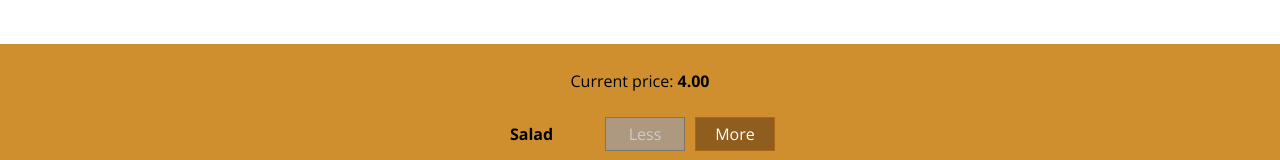
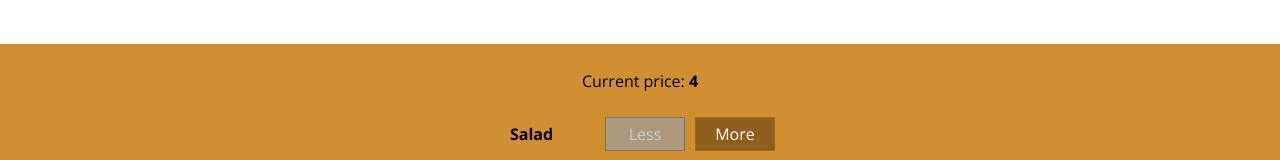
Before and after one commit to gabycasper007/adelyn, a React (Create React App) app: page / in a window 1280 px wide. Shown: the part 594-754 px from the top of the page. Built offline with nearby package versions, Linux system fonts and the light colour scheme.

Commit message:
Total price

```diff
--- a/src/components/Burger/BuildControls/BuildControls.jsx
+++ b/src/components/Burger/BuildControls/BuildControls.jsx
@@ -10,7 +10,7 @@ const buildControls = props => {
   return (
     <div className={classes.BuildControls}>
       <p>
-        Current price: <strong>{props.price.toFixed(2)}</strong>
+        Current price: <strong>{props.price}</strong>
       </p>
       {Object.keys(props.ingredients).map(ingredient => {
         const ingr = ingredient.charAt(0).toUpperCase() + ingredient.slice(1);
--- a/src/components/Burger/OrderSummary/OrderSummary.jsx
+++ b/src/components/Burger/OrderSummary/OrderSummary.jsx
@@ -13,6 +13,9 @@ const orderSummary = props => (
         </li>
       ))}
     </ul>
+    <p>
+      <strong>Total price: {props.totalPrice}</strong>
+    </p>
     <p>Continue to checkout?</p>
     <Button type="Danger" clicked={props.cancel}>
       CANCEL
--- a/src/containers/BurgerBuilder/BurgerBuilder.jsx
+++ b/src/containers/BurgerBuilder/BurgerBuilder.jsx
@@ -29,7 +29,9 @@ class BurgerBuilder extends Component {
         ...this.state.ingredients,
         [type]: this.state.ingredients[type] + 1
       },
-      totalPrice: this.state.totalPrice + INGREDIENT_PRICES[type]
+      totalPrice: this.correctDecimals(
+        +this.state.totalPrice + INGREDIENT_PRICES[type]
+      )
     });
   };
 
@@ -42,9 +44,13 @@ class BurgerBuilder extends Component {
           : 0
       },
       totalPrice: this.state.ingredients[type]
-        ? this.state.totalPrice - INGREDIENT_PRICES[type]
+        ? this.correctDecimals(+this.state.totalPrice - INGREDIENT_PRICES[type])
         : this.state.totalPrice
     });
+  };
+
+  correctDecimals = price => {
+    return price.toFixed(2);
   };
 
   purchaseHandler = () => {
@@ -74,6 +80,7 @@ class BurgerBuilder extends Component {
             ingredients={this.state.ingredients}
             cancel={this.cancelOrderHandler}
             continue={this.continueOrderHandler}
+            totalPrice={this.state.totalPrice}
           />
         </Modal>
         <Burger ingredients={this.state.ingredients} />
```
